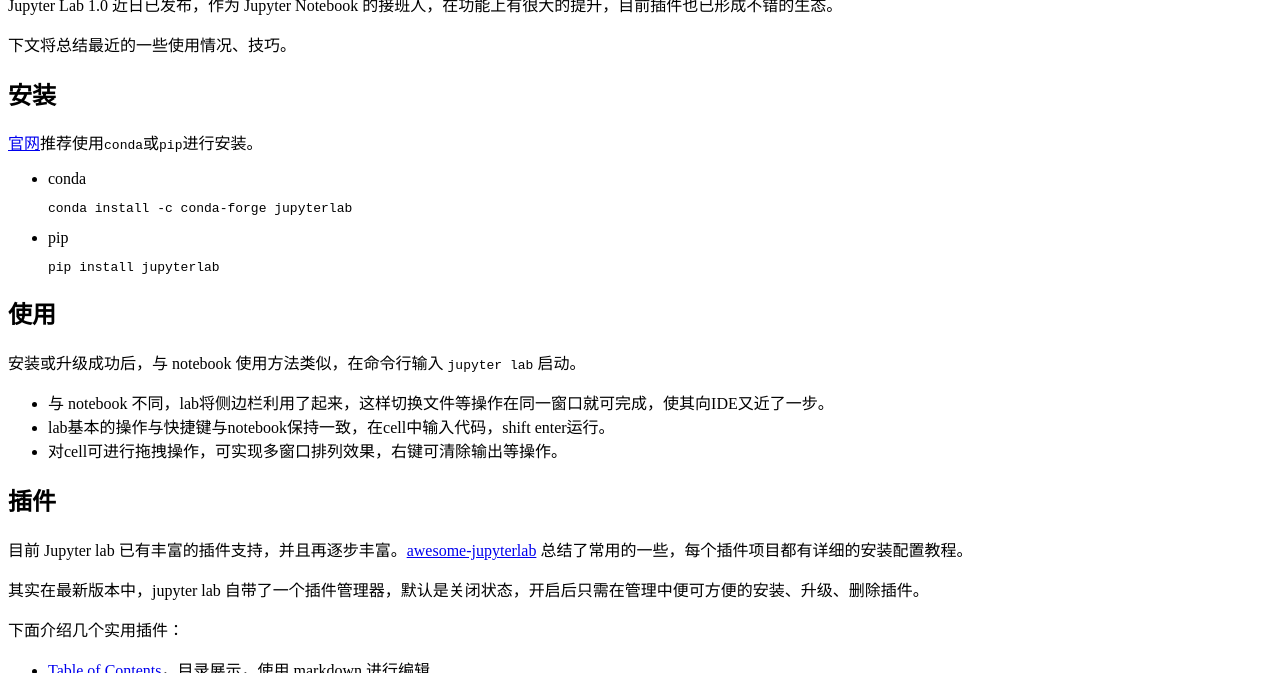
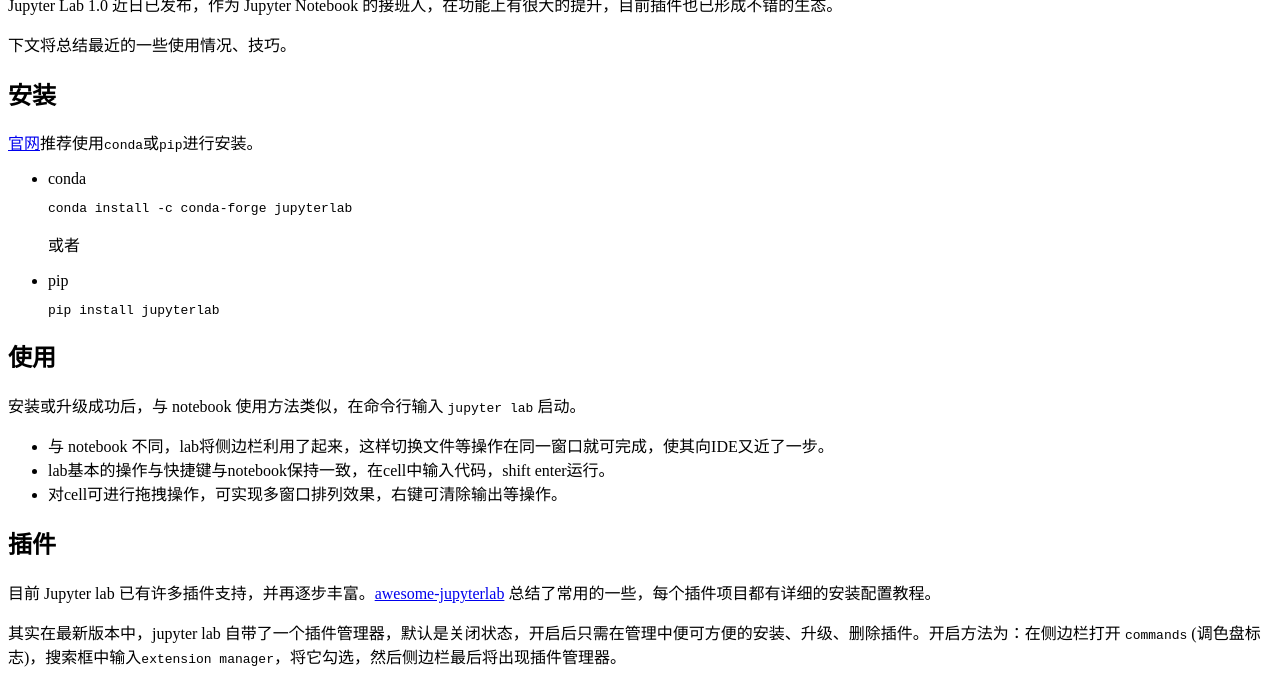
Before and after one commit to zweien/zweien.github.io, a Jekyll site: the page built from _posts/2019-08-12-jupyterlab.md, in a window 1280 px wide and 900 px high, scrolled down 893 px, cut to the strip 23-696 px from the top of the window. Built offline with Jekyll 4.4.1, drawn with Linux system fonts in a browser that asks for light colours; comment, search, counter and statistics services are not loaded.

Commit message:
update jupyterlab

````diff
--- a/_posts/2019-08-12-jupyterlab.md
+++ b/_posts/2019-08-12-jupyterlab.md
@@ -24,6 +24,7 @@
 ```
 conda install -c conda-forge jupyterlab
 ```
+或者
 - pip
 ```
 pip install jupyterlab
@@ -40,9 +41,9 @@
 
 ## 插件
 
-目前 Jupyter lab 已有丰富的插件支持，并且再逐步丰富。[awesome-jupyterlab](https://github.com/mauhai/awesome-jupyterlab) 总结了常用的一些，每个插件项目都有详细的安装配置教程。
+目前 Jupyter lab 已有许多插件支持，并再逐步丰富。[awesome-jupyterlab](https://github.com/mauhai/awesome-jupyterlab) 总结了常用的一些，每个插件项目都有详细的安装配置教程。
 
-其实在最新版本中，jupyter lab 自带了一个插件管理器，默认是关闭状态，开启后只需在管理中便可方便的安装、升级、删除插件。
+其实在最新版本中，jupyter lab 自带了一个插件管理器，默认是关闭状态，开启后只需在管理中便可方便的安装、升级、删除插件。开启方法为：在侧边栏打开 `commands` (调色盘标志)，搜索框中输入`extension manager`，将它勾选，然后侧边栏最后将出现插件管理器。
 
 下面介绍几个实用插件：
 
````
